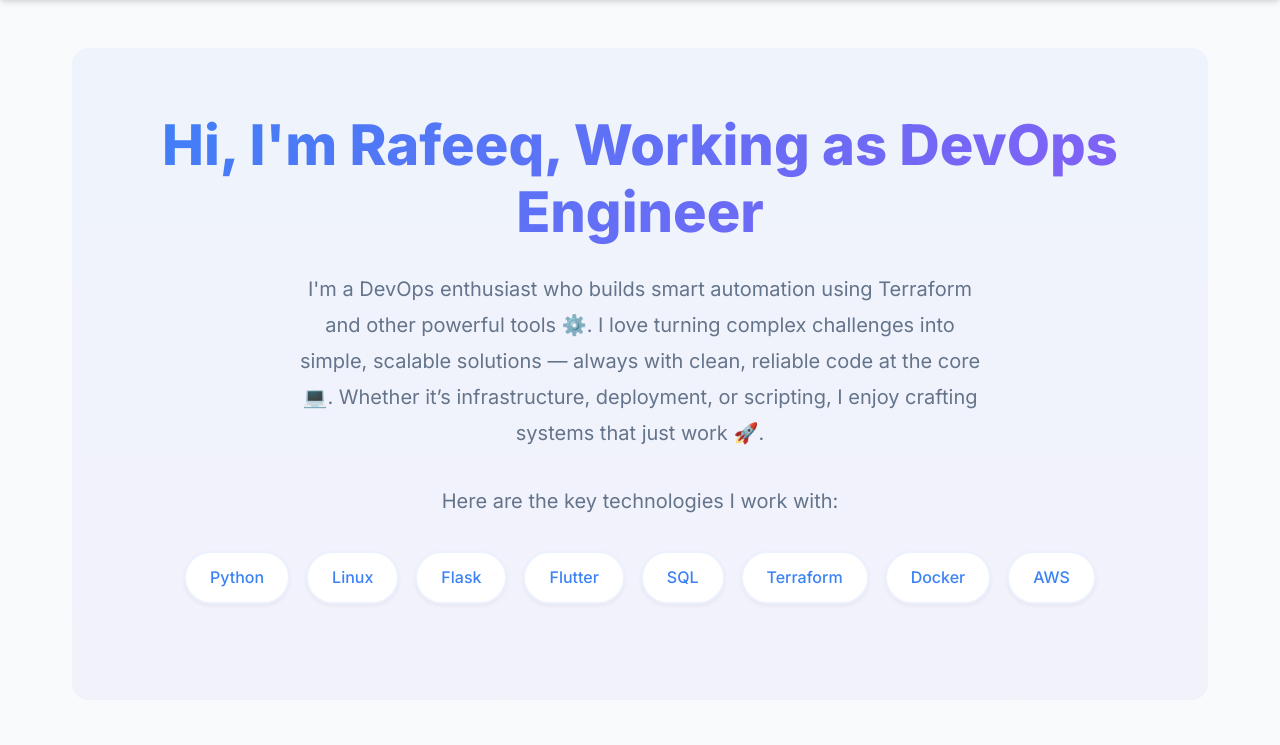
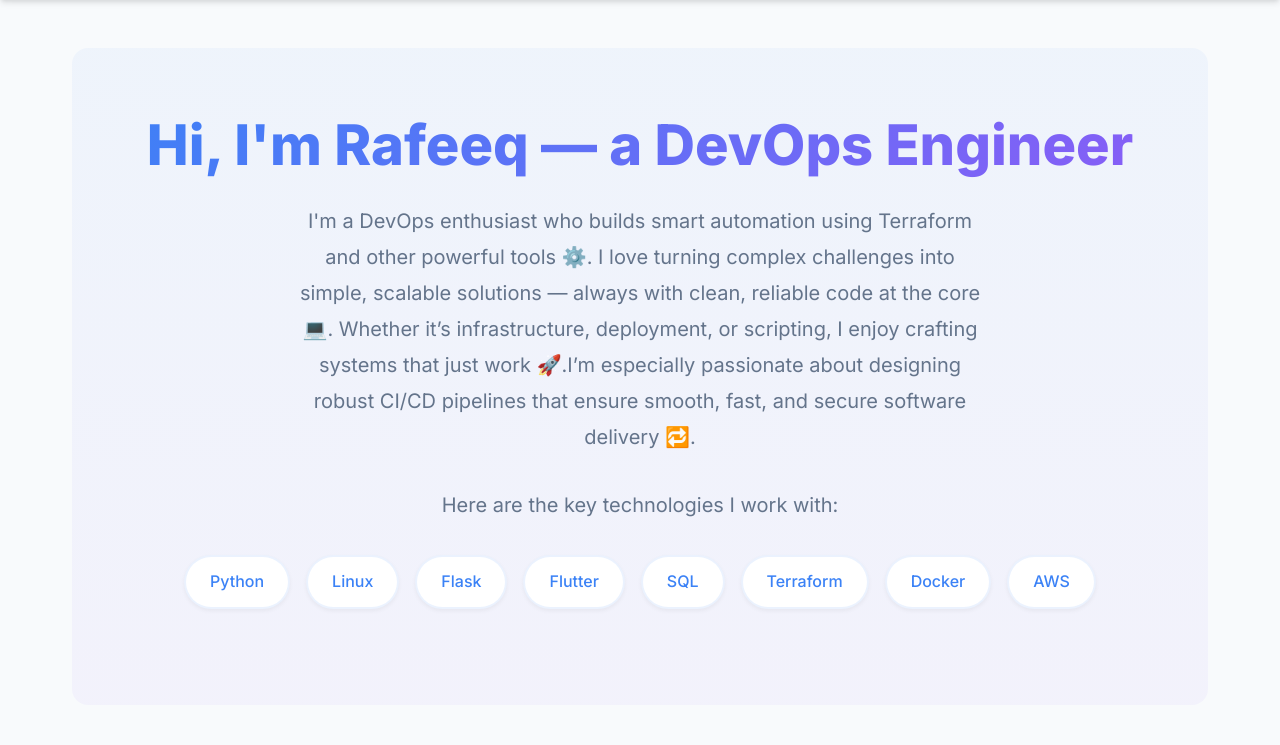
Before and after one commit to Rafeeq482/Flask_clgg_app, a Flask app: page / in a window 1280 px wide. Shown: the part 68-813 px from the top of the page. Before the commit the page ends 670 px from the top, so only its background shows below. Run offline with Flask 3, Linux system fonts and the light colour scheme.

Commit message:
this is the next commit

```diff
--- a/templates/index.html
+++ b/templates/index.html
@@ -4,8 +4,8 @@
 
 {% block content %}
 <div class="hero">
-    <h1>Hi, I'm Rafeeq, Working as DevOps Engineer</h1>
-    <p>I'm a DevOps enthusiast who builds smart automation using Terraform and other powerful tools ⚙️. I love turning complex challenges into simple, scalable solutions — always with clean, reliable code at the core 💻. Whether it’s infrastructure, deployment, or scripting, I enjoy crafting systems that just work 🚀.</p>
+    <h1>Hi, I'm Rafeeq — a DevOps Engineer</h1>
+    <p>I'm a DevOps enthusiast who builds smart automation using Terraform and other powerful tools ⚙️. I love turning complex challenges into simple, scalable solutions — always with clean, reliable code at the core 💻. Whether it’s infrastructure, deployment, or scripting, I enjoy crafting systems that just work 🚀.I’m especially passionate about designing robust CI/CD pipelines that ensure smooth, fast, and secure software delivery 🔁.</p>
     <p>Here are the key technologies I work with:</p>
     <div class="skills">
         <span class="skill-tag">Python</span>
```
